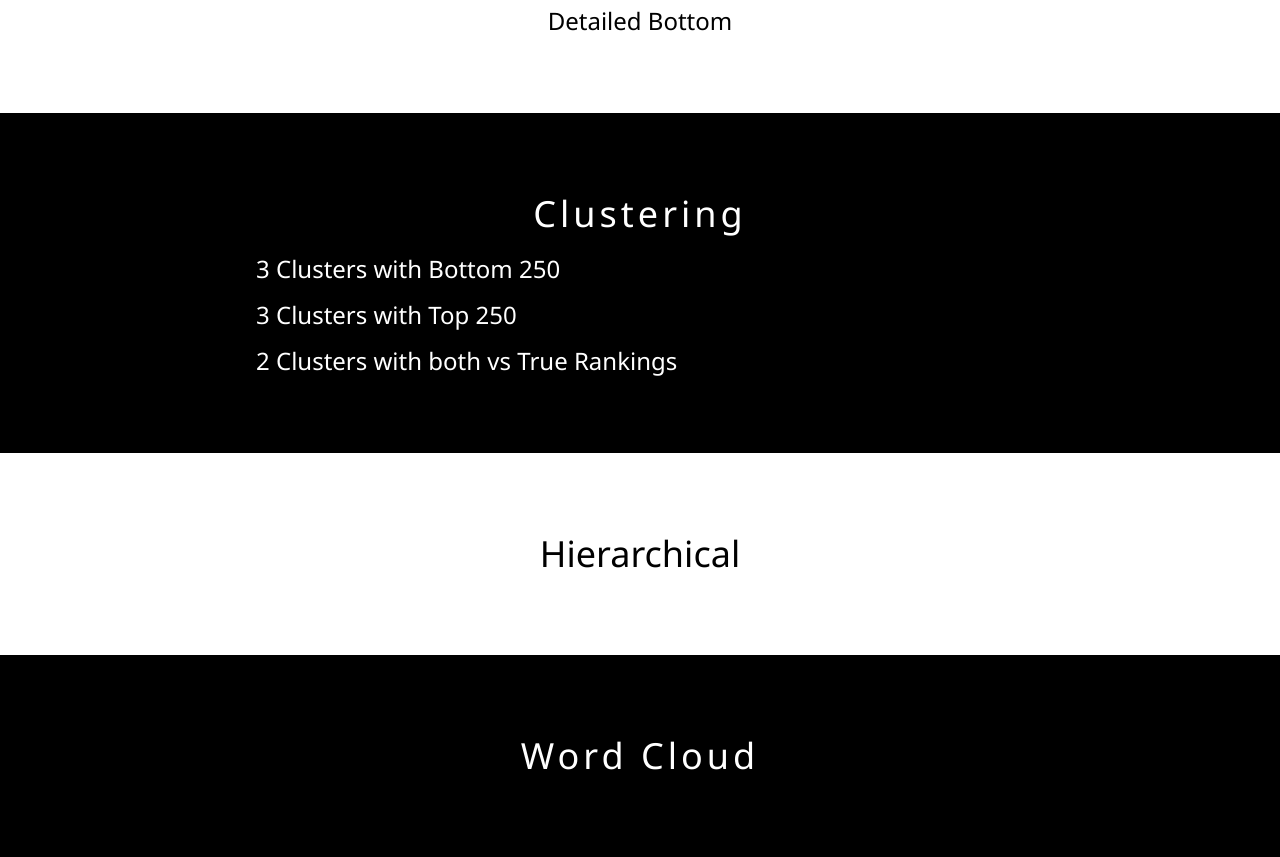
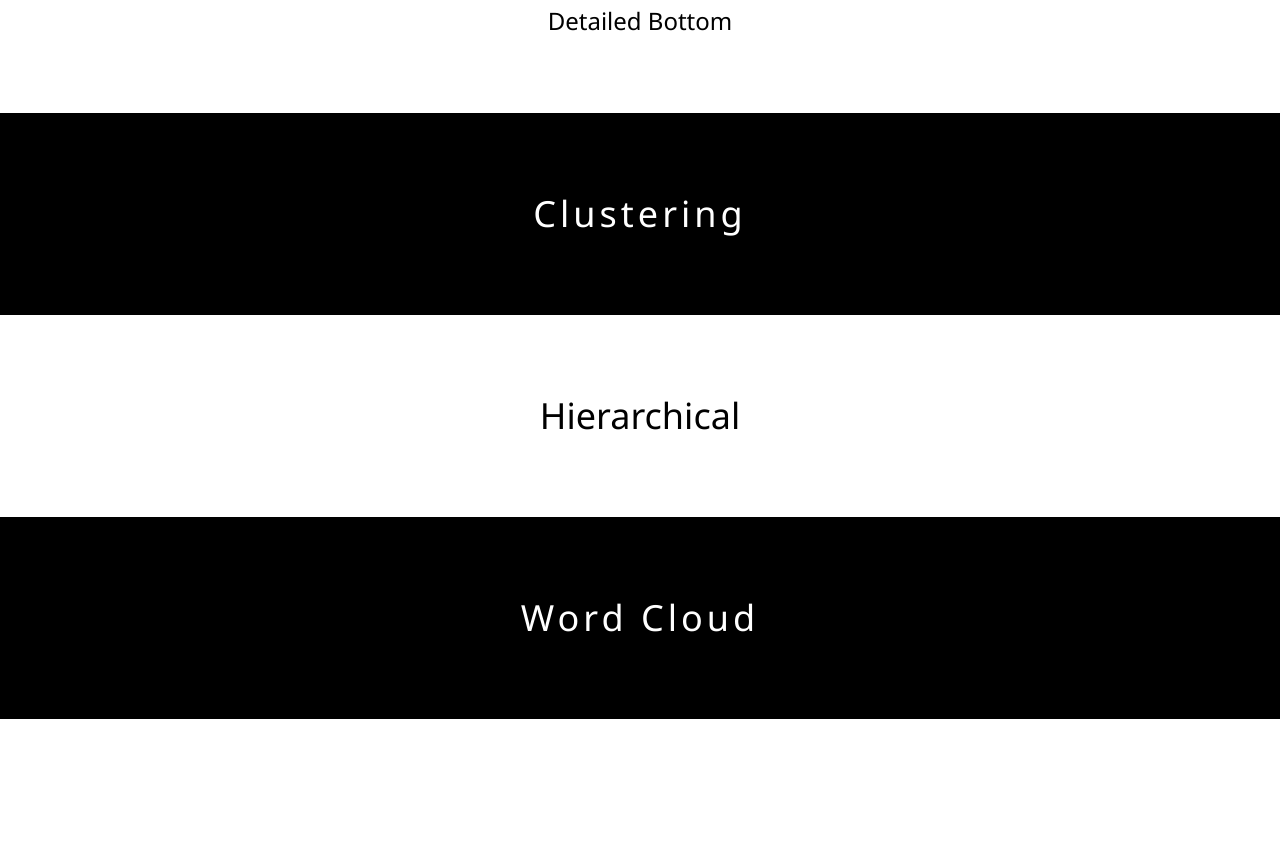
Before and after one commit to moralesjmv/IMDb_Topic_Analysis, a plain HTML site: page index.html in a window 1280 px wide. Shown: the part 677-1534 px from the top of the page. After the commit the page ends 1396 px from the top, so only its background shows below. Drawn offline with nearby package versions, Linux system fonts and the light colour scheme.

Commit message:
Update index.html

```diff
--- a/index.html
+++ b/index.html
@@ -49,9 +49,6 @@
   <div class="w3-black" id="clustering">
     <div class="w3-container w3-content w3-padding-64" style="max-width:800px">
       <h1 class="w3-wide w3-center"><a href='kmeanscluster3bot.html' style="text-decoration:none;">Clustering</a></h1>
-    <h3><a href='kmeanscluster3bot.html' style="text-decoration:none;">3 Clusters with Bottom 250</a></h3>
-    <h3><a href='kmeanscluster3top.html' style="text-decoration:none;">3 Clusters with Top 250</a></h3>
-    <h3><a href='kmeanscluster2both.html' style="text-decoration:none;">2 Clusters with both</a> vs <a href='kmeansclustertopbottom.html' style="text-decoration:none;">True Rankings</a></h3>
     </div>
   </div>
 
```
